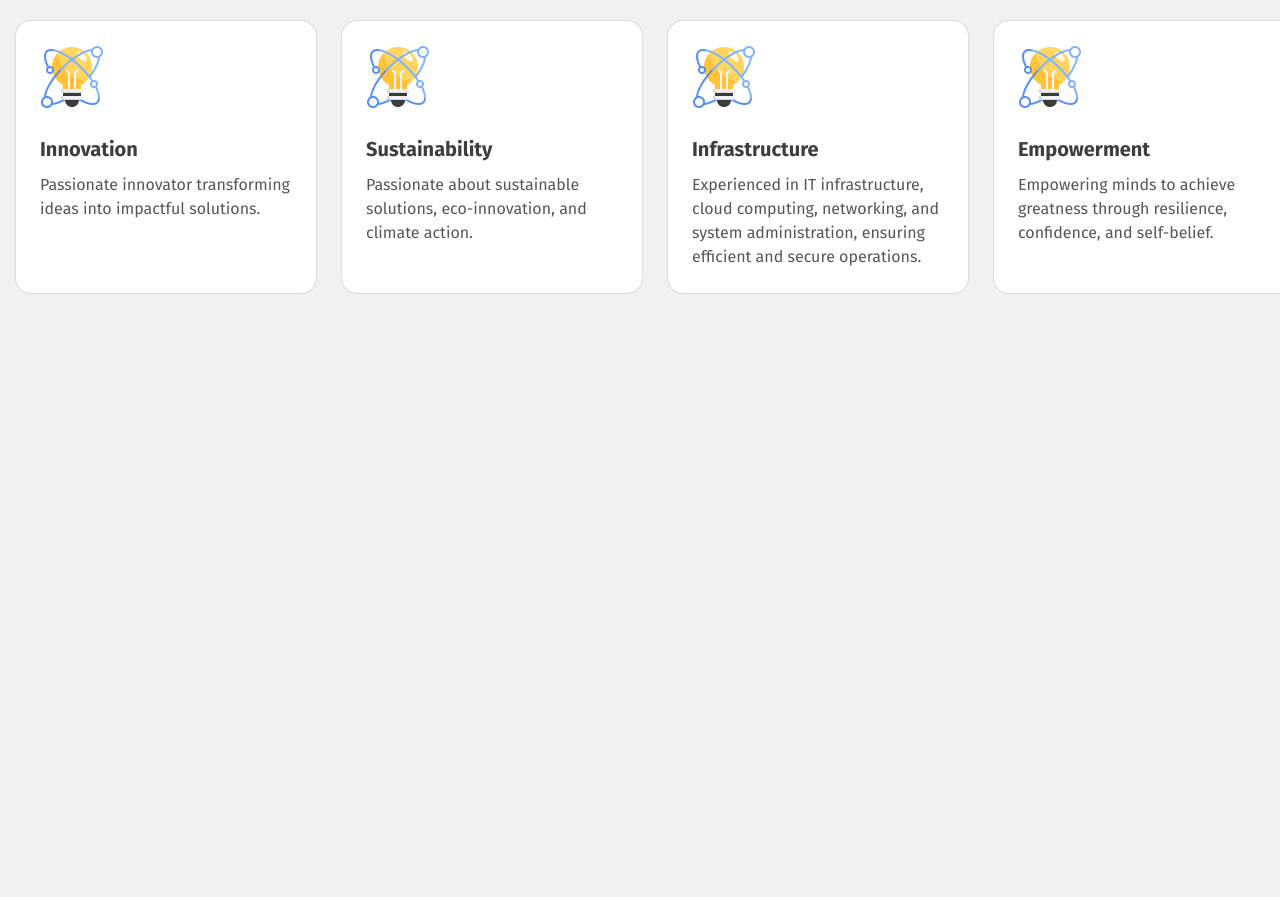
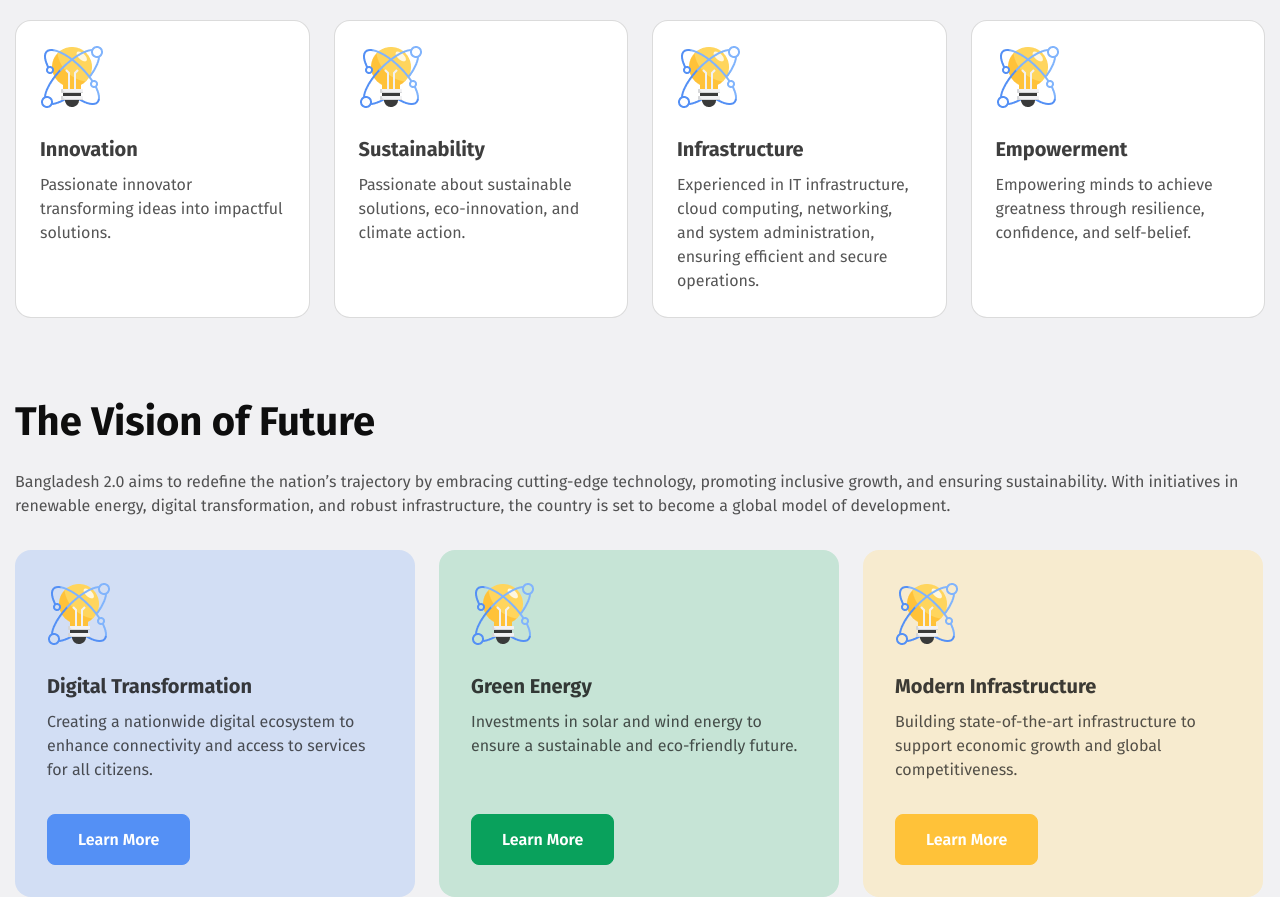
Before and after one commit to roni-biswas/RB-PH-B11A1--assignment-1, a plain HTML site: page index.html in a window 1280 px wide. Shown: the part 820-1717 px from the top of the page. Before the commit the page ends 1114 px from the top, so only its background shows below. Drawn offline with Linux system fonts and the light colour scheme.

Commit message:
added futures section in index.html and add styles

```diff
--- a/index.html
+++ b/index.html
@@ -46,27 +46,61 @@
             <div class="card-items">
                 <div class="card">
                     <img src="assets/card-icon.png" alt="card icons">
-                    <div class="card-title">Innovation</div>
-                    <div class="section-description">Passionate innovator transforming ideas into impactful solutions.
-                    </div>
+                    <h4 class="card-title">Innovation</h4>
+                    <p class="section-description">Passionate innovator transforming ideas into impactful solutions.
+                    </p>
                 </div>
                 <div class="card">
                     <img src="assets/card-icon.png" alt="card icons">
-                    <div class="card-title">Sustainability</div>
-                    <div class="section-description">Passionate about sustainable solutions, eco-innovation, and climate
-                        action.</div>
+                    <h4 class="card-title">Sustainability</h4>
+                    <p class="section-description">Passionate about sustainable solutions, eco-innovation, and climate
+                        action.</p>
                 </div>
                 <div class="card">
                     <img src="assets/card-icon.png" alt="card icons">
-                    <div class="card-title">Infrastructure</div>
-                    <div class="section-description">Experienced in IT infrastructure, cloud computing, networking, and
-                        system administration, ensuring efficient and secure operations.</div>
+                    <h4 class="card-title">Infrastructure</h4>
+                    <p class="section-description">Experienced in IT infrastructure, cloud computing, networking, and
+                        system administration, ensuring efficient and secure operations.</p>
                 </div>
                 <div class="card">
                     <img src="assets/card-icon.png" alt="card icons">
-                    <div class="card-title">Empowerment</div>
-                    <div class="section-description">Empowering minds to achieve greatness through resilience,
-                        confidence, and self-belief.</div>
+                    <h4 class="card-title">Empowerment</h4>
+                    <p class="section-description">Empowering minds to achieve greatness through resilience,
+                        confidence, and self-belief.</p>
+                </div>
+            </div>
+        </div>
+    </section> <!-- end -->
+
+    <!-- start future section -->
+    <section class="future-section margin-top">
+        <div class="container">
+            <h1 class="section-title">The Vision of Future</h1>
+            <p class="section-description">Bangladesh 2.0 aims to redefine the nation’s trajectory by embracing
+                cutting-edge technology, promoting inclusive growth, and ensuring sustainability. With initiatives in
+                renewable energy, digital transformation, and robust infrastructure, the country is set to become a
+                global model of development.</p>
+            <div class="card-items">
+                <div class="card card-1">
+                    <img src="assets/card-icon.png" alt="future card icons">
+                    <h4 class="card-title">Digital Transformation</h4>
+                    <p class="section-description">Creating a nationwide digital ecosystem to enhance connectivity and
+                        access to services for all citizens.</p>
+                    <button class="primary-btn card-btn">Learn More</button>
+                </div>
+                <div class="card card-2">
+                    <img src="assets/card-icon.png" alt="future card icons">
+                    <h4 class="card-title">Green Energy</h4>
+                    <p class="section-description">Investments in solar and wind energy to ensure a sustainable and
+                        eco-friendly future.</p>
+                    <button class="primary-btn card-btn">Learn More</button>
+                </div>
+                <div class="card card-3">
+                    <img src="assets/card-icon.png" alt="future card icons">
+                    <h4 class="card-title">Modern Infrastructure</h4>
+                    <p class="section-description">Building state-of-the-art infrastructure to support economic growth
+                        and global competitiveness.</p>
+                    <button class="primary-btn card-btn">Learn More</button>
                 </div>
             </div>
         </div>
--- a/styles/style.css
+++ b/styles/style.css
@@ -18,6 +18,8 @@ body {
   --bg-color: #c6e4d6;
 }
 
+/* shared styles */
+
 .primary-btn {
   font-size: 18px;
   font-weight: 600;
@@ -26,15 +28,16 @@ body {
   padding: 15px 30px;
   border: 1px solid var(--primary-color);
   border-radius: 8px;
-  transition: all 0.2s;
+  transition: 0.2s;
+  cursor: pointer;
 }
 
 .primary-btn:hover {
   background-color: transparent;
   color: var(--primary-color);
   border: 1px solid var(--primary-color);
+  box-shadow: 0px 6px 16px 0 rgba(9, 161, 92, 0.4);
 }
-/* shared styles */
 
 .container {
   width: 1280px;
@@ -62,6 +65,7 @@ body {
   font-weight: normal;
   line-height: 24px;
   opacity: 0.7;
+  margin-bottom: 32px;
 }
 .card-items {
   display: flex;
@@ -107,7 +111,7 @@ body {
   border: 1px solid var(--primary-color);
   border-radius: 8px;
   cursor: pointer;
-  transition: all 0.2s;
+  transition: 0.2s;
 }
 
 .head-container .head-button:hover {
@@ -157,9 +161,86 @@ body {
   margin-bottom: 32px;
 }
 
+.pillars-section .section-description {
+  margin-bottom: 0;
+}
+
 .pillars-section .card-items > .card {
-  min-width: 302px;
+  width: 295px;
   padding: 24px;
+  transition: 0.2s;
+}
+.pillars-section .card-items > .card:hover {
+  box-shadow: 0 6px 50px 0 rgba(0, 0, 0, 0.2);
 }
 
 /* end */
+
+/* vision and future styles */
+
+.future-section .card-items > .card {
+  width: 400px;
+  padding: 32px;
+  border: none;
+  transition: 0.2s;
+}
+
+.future-section .card-items > .card:hover {
+  background-color: #ffffff;
+  box-shadow: 0 6px 50px 0 rgba(0, 0, 0, 0.2);
+}
+
+.card-items > .card-1 {
+  background-color: rgba(84, 144, 245, 0.2);
+}
+.card-items > .card-2 {
+  background-color: #c6e4d6;
+}
+.card-items > .card-3 {
+  background-color: #f7ebcf;
+}
+
+.card-items .card > .card-btn {
+  font-size: 16px;
+  border: none;
+}
+
+.card-items > .card-1 > .card-btn {
+  background-color: #5490f5;
+  border: 1px solid #5490f5;
+  transition: 0.2s;
+}
+
+.card-items > .card-1 > .card-btn:hover {
+  color: #5490f5;
+  background-color: transparent;
+  border: 1px solid #5490f5;
+  box-shadow: 0px 6px 16px 0 rgba(84, 144, 245, 0.4);
+}
+
+.card-items > .card-2 > .card-btn {
+  background-color: #09a15c;
+  margin-top: 24px;
+  border: 1px solid #09a15c;
+  transition: 0.2s;
+}
+
+.card-items > .card-2 > .card-btn:hover {
+  color: #09a15c;
+  background-color: transparent;
+  border: 1px solid #09a15c;
+  box-shadow: 0px 6px 16px 0 rgba(9, 161, 92, 0.4);
+}
+
+.card-items > .card-3 > .card-btn {
+  background-color: #ffc239;
+  border: 1px solid #ffc239;
+  transition: 0.2s;
+}
+
+.card-items > .card-3 > .card-btn:hover {
+  color: #ffc239;
+  background-color: transparent;
+  border: 1px solid #ffc239;
+  box-shadow: 0px 6px 16px 0 rgba(255, 194, 57, 0.4);
+}
```
